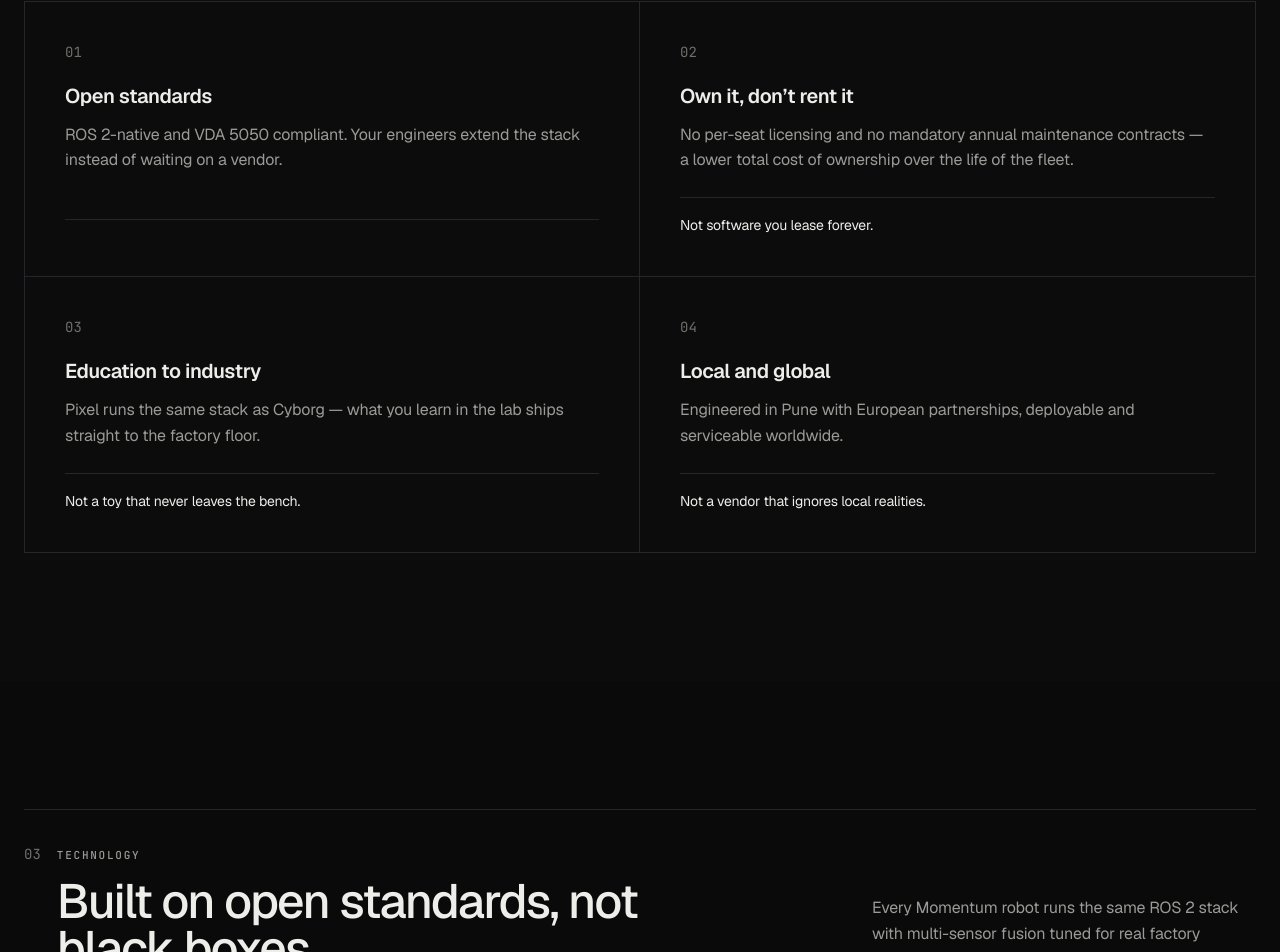
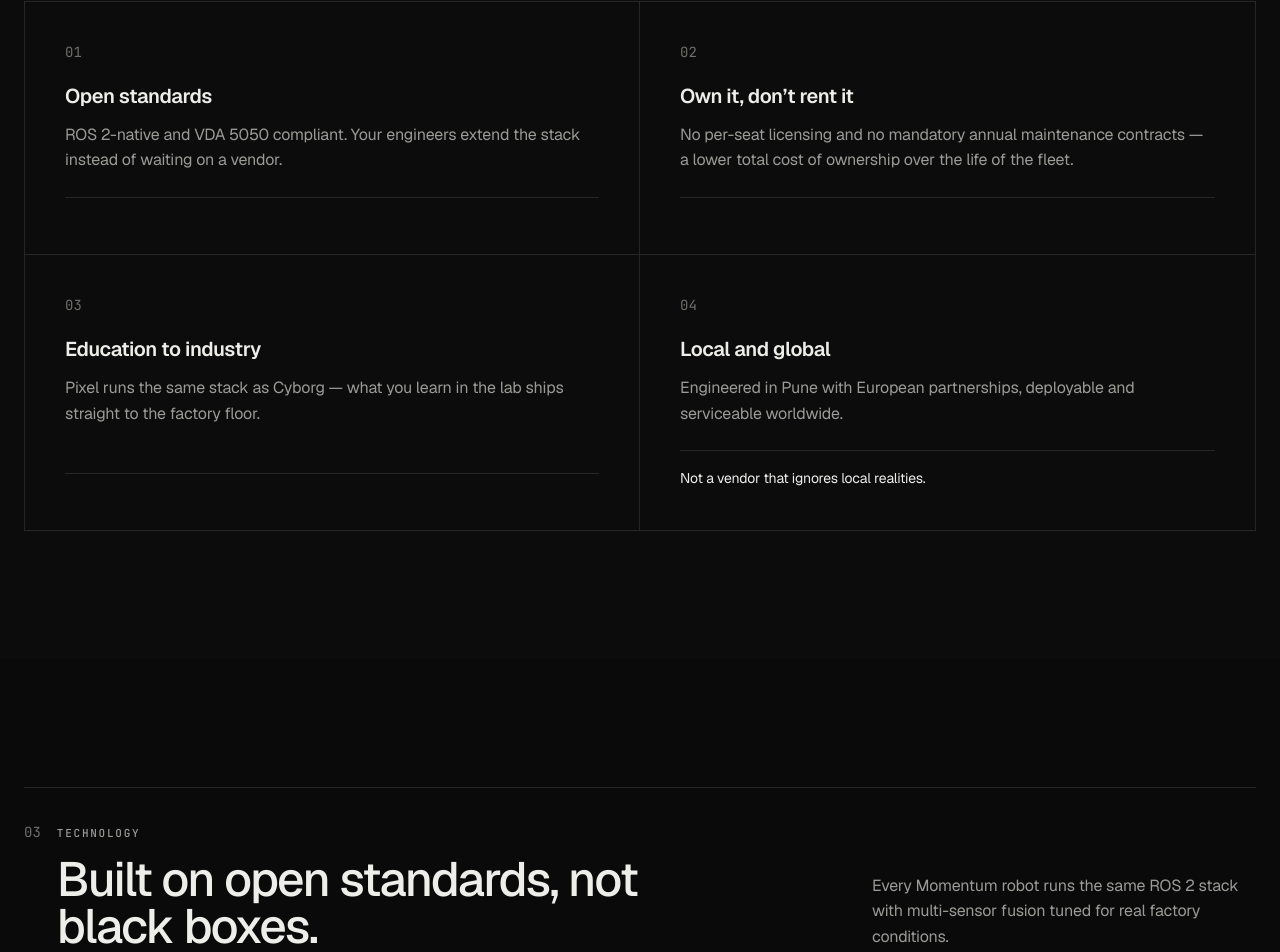
Before and after one commit to archduke1337/Momentum, a Next.js app in the folder apps/website/: page / in a window 1280 px wide. Shown: the part 2057-3009 px from the top of the page. Built offline with nearby package versions, Linux system fonts and the light colour scheme.

Commit message:
Update page.tsx

```diff
--- a/apps/website/src/app/page.tsx
+++ b/apps/website/src/app/page.tsx
@@ -33,12 +33,12 @@
   {
     title: 'Own it, don’t rent it',
     body: 'No per-seat licensing and no mandatory annual maintenance contracts — a lower total cost of ownership over the life of the fleet.',
-    contrast: 'Not software you lease forever.',
+    detail: 'You buy the fleet once and it stays yours.',
   },
   {
     title: 'Education to industry',
     body: 'Pixel runs the same stack as Cyborg — what you learn in the lab ships straight to the factory floor.',
-    contrast: 'Not a toy that never leaves the bench.',
+    detail: 'Same stack in the lab and on the line.',
   },
   {
     title: 'Local and global',
```
